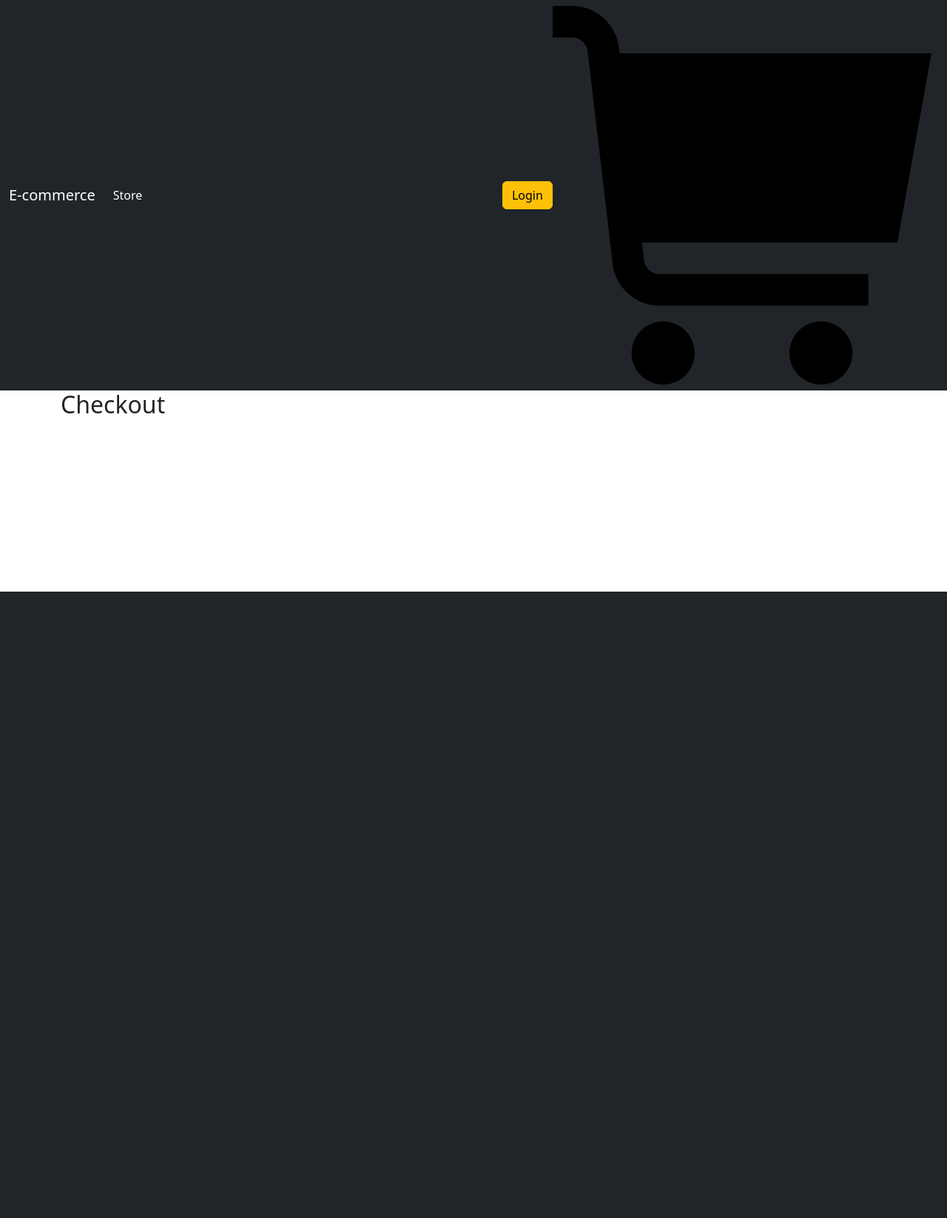
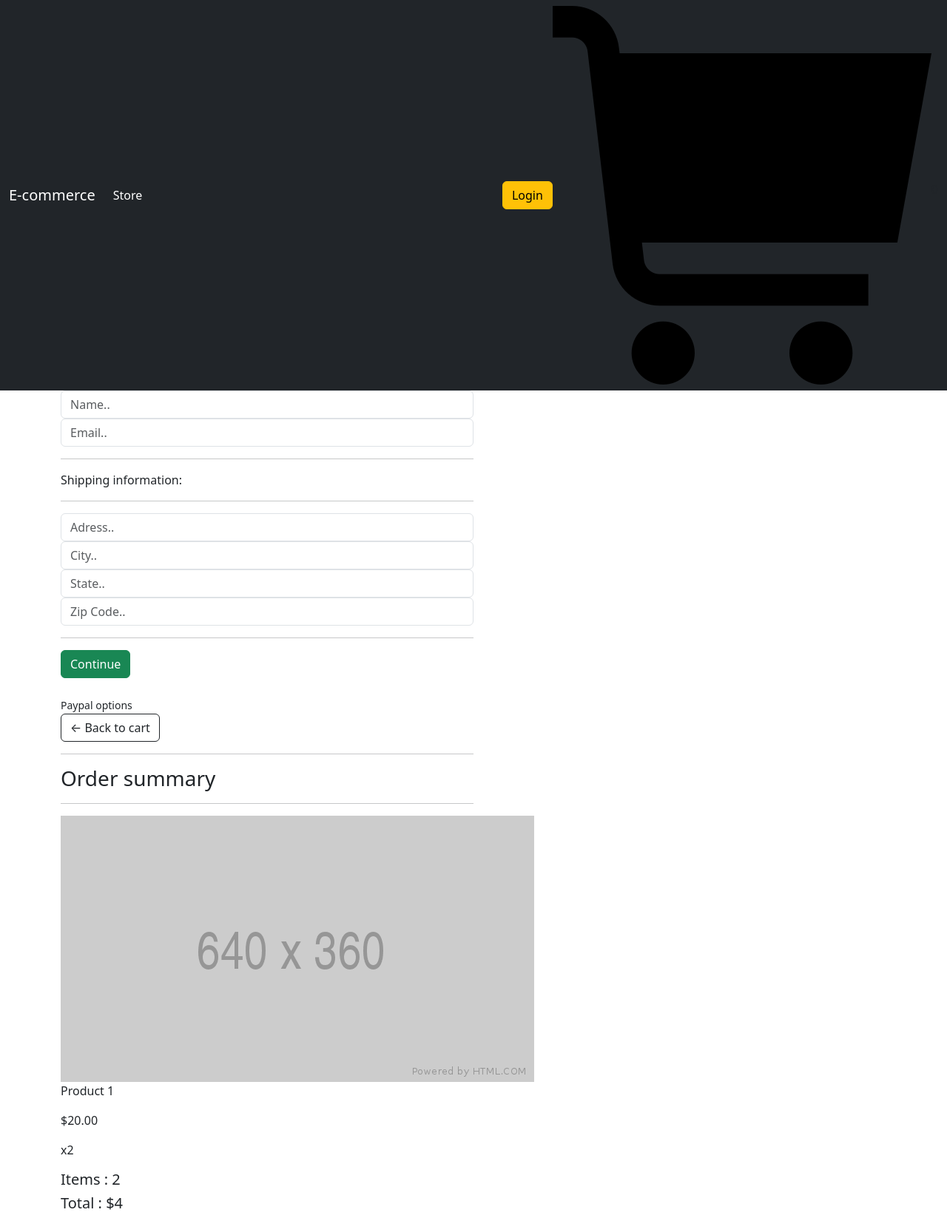
Before and after one commit to Rahim10020/E-commerce-Site, a Django app: page /checkout/ in a window 1280 px wide. Shown: the whole page at 74% size. Before the commit the page ends 800 px from the top, so only its background shows below. Run offline with Django 5.2, Linux system fonts and the light colour scheme.

Commit message:
Finition de la creation des templates

```diff
--- a/store/templates/store/checkout.html
+++ b/store/templates/store/checkout.html
@@ -2,5 +2,60 @@
 {% load static %}
 
 {% block content %}
-    <h2>Checkout</h2>
+    <div class="cart-row">
+        <div class="col-lg-6">
+            <div class="box-element" id="form-wrapper">
+                <form action="" id="form">
+                    <div id="user-info">
+                        <div class="form-field">
+                            <input required class="form-control" type="text" name="name" placeholder="Name..">
+                        </div>
+                        <div class="form-field">
+                            <input required class="form-control" type="email" name="name" placeholder="Email..">
+                        </div>
+                    </div>
+                    <div id="shipping-info">
+                        <hr>
+                        <p>Shipping information:</p>
+                        <hr>
+                        <div class="form-field">
+                            <input required class="form-control" type="text" name="adress" placeholder="Adress..">
+                        </div>
+                        <div class="form-field">
+                            <input required class="form-control" type="text" name="city" placeholder="City..">
+                        </div>
+                        <div class="form-field">
+                            <input required class="form-control" type="text" name="state" placeholder="State..">
+                        </div>
+                        <div class="form-field">
+                            <input required class="form-control" type="text" name="zipcode" placeholder="Zip Code..">
+                        </div>
+                    </div>
+                    <hr>
+                    <input id="form-button" class="btn btn-success btn-block" value="Continue" type="submit">
+                </form>
+            </div>
+            <br>
+            <div class="box-element hidden" id="payment-info">
+                <small>Paypal options</small>
+            </div>
+        </div>
+        <div class="col-lg-6">
+            <div class="box-element">
+                <a class="btn btn-outline-dark" href="{% url 'cart' %}"> &#x2190; Back to cart</a>
+                <hr>
+                <h3>Order summary</h3>
+                <hr>
+
+                <div class="cart-row">
+                    <div style="flex: 2"><img class="row-image" src="{% static 'images/placeholder.png' %}" alt=""></div>
+                    <div style="flex: 2"><p>Product 1</p></div>
+                    <div style="flex: 1"><p>$20.00</p></div>
+                    <div style="flex: 1"><p>x2</p></div>
+                </div>
+                <h5>Items : 2</h5>
+                <h5>Total : $4</h5>
+            </div>
+        </div>
+    </div>
 {% endblock %}
```
Also changed, not shown: store/templates/store/cart.html (+42 -1 lines), store/templates/store/store.html (+18 -3 lines), static/images/down.png (added), static/images/up.png (added).
